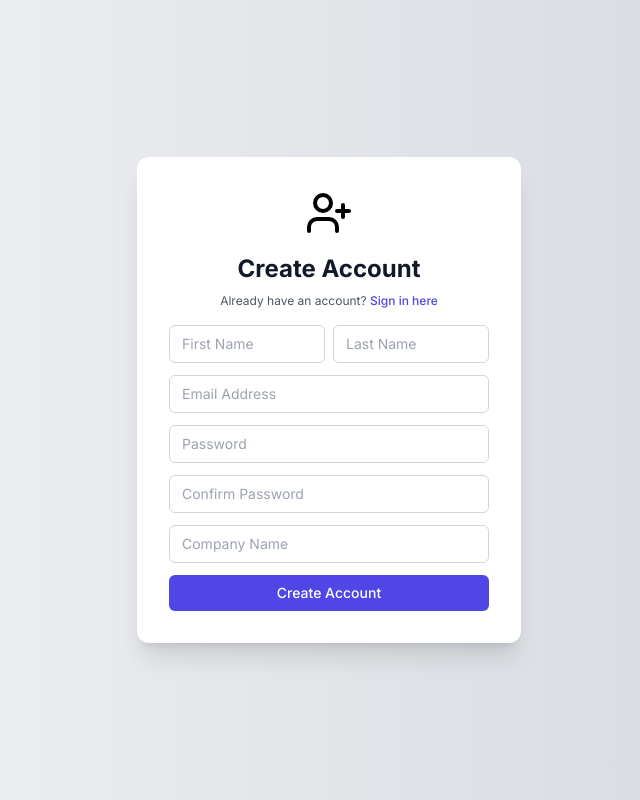
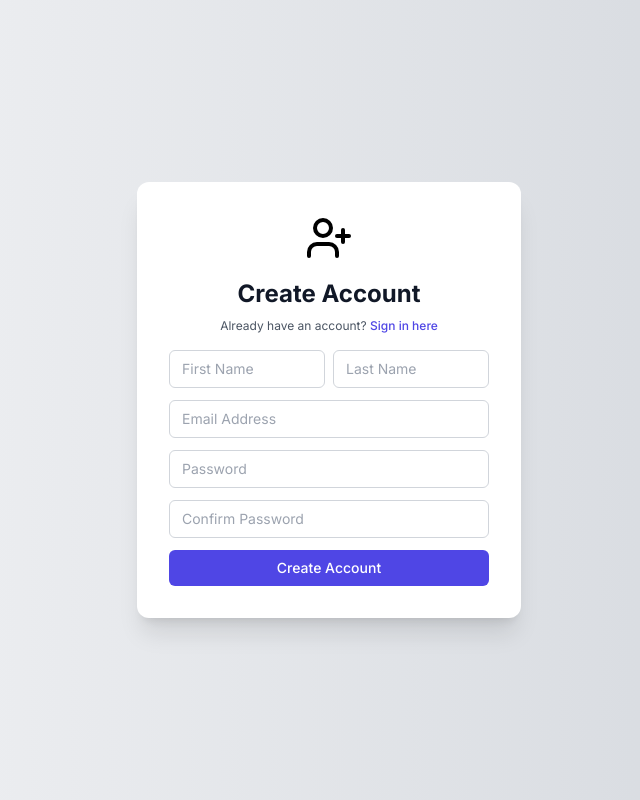
Before and after one commit to vishal-gohil12/CRM, a React (Vite) app in the folder frontend/: page /signup in a window 1280 px wide. Shown: the whole page, without its empty margins (311-951 px from the left). Built offline with nearby package versions, Linux system fonts and the light colour scheme.

Commit message:
update login

```diff
--- a/frontend/src/components/auth/SignUp.tsx
+++ b/frontend/src/components/auth/SignUp.tsx
@@ -11,7 +11,6 @@ const SignUp: React.FC = () => {
   const [email, setEmail] = useState<string>("");
   const [password, setPassword] = useState<string>("");
   const [confirmPassword, setConfirmPassword] = useState<string>("");
-  const [companyName, setCompanyName] = useState<string>("");
 
   const navigate = useNavigate();
 
@@ -26,12 +25,11 @@ const SignUp: React.FC = () => {
       firstName,
       lastName,
       email,
-      password,
-      companyName,
+      password
     };
 
     try {
-      const response = await axios.post(`${BACKEND_URL}/api/users/signup`, newUser);
+      const response = await axios.post(`${BACKEND_URL}/api/user/signup`, newUser);
 
       if (response.data.status) {
         navigate("/login");
@@ -121,17 +119,6 @@ const SignUp: React.FC = () => {
             className="w-full px-3 py-2 border border-gray-300 rounded-md text-sm placeholder-gray-400 focus:ring-1 focus:ring-indigo-500 focus:border-indigo-500"
             placeholder="Confirm Password"
           />
-
-          <input
-            id="companyName"
-            name="companyName"
-            type="text"
-            value={companyName}
-            onChange={(e) => setCompanyName(e.target.value)}
-            className="w-full px-3 py-2 border border-gray-300 rounded-md text-sm placeholder-gray-400 focus:ring-1 focus:ring-indigo-500 focus:border-indigo-500"
-            placeholder="Company Name"
-          />
-
           {/* Creative Role Selection */}
 
 
```
Also changed, not shown: 1 other file (tests, documents, lock files or other folders).
